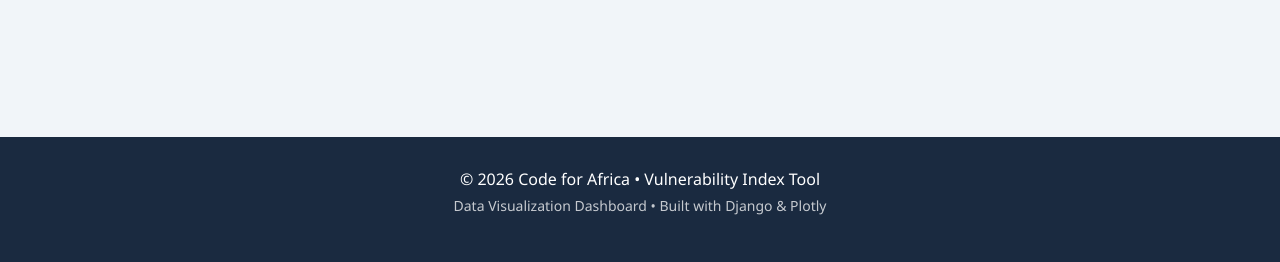
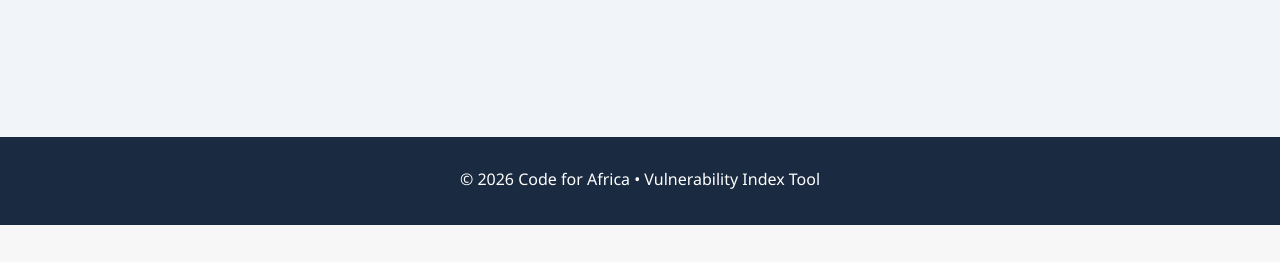
Before and after one commit to CodeForAfrica/VI, a Django app: page /authors/ in a window 1280 px wide. Shown: the part 758-1020 px from the top of the page. After the commit the page ends 983 px from the top, so only its background shows below. Run offline with Django 4.2, Linux system fonts and the light colour scheme; data that the repository does not hold is empty.

Commit message:
Update base.html

```diff
--- a/dashboard/templates/base.html
+++ b/dashboard/templates/base.html
@@ -89,7 +89,6 @@
 <footer class="footer-navy">
     <div class="container">
         <p class="mb-1">© 2026 Code for Africa • Vulnerability Index Tool</p>
-        <p class="small opacity-75">Data Visualization Dashboard • Built with Django & Plotly</p>
     </div>
 </footer>
 
```
